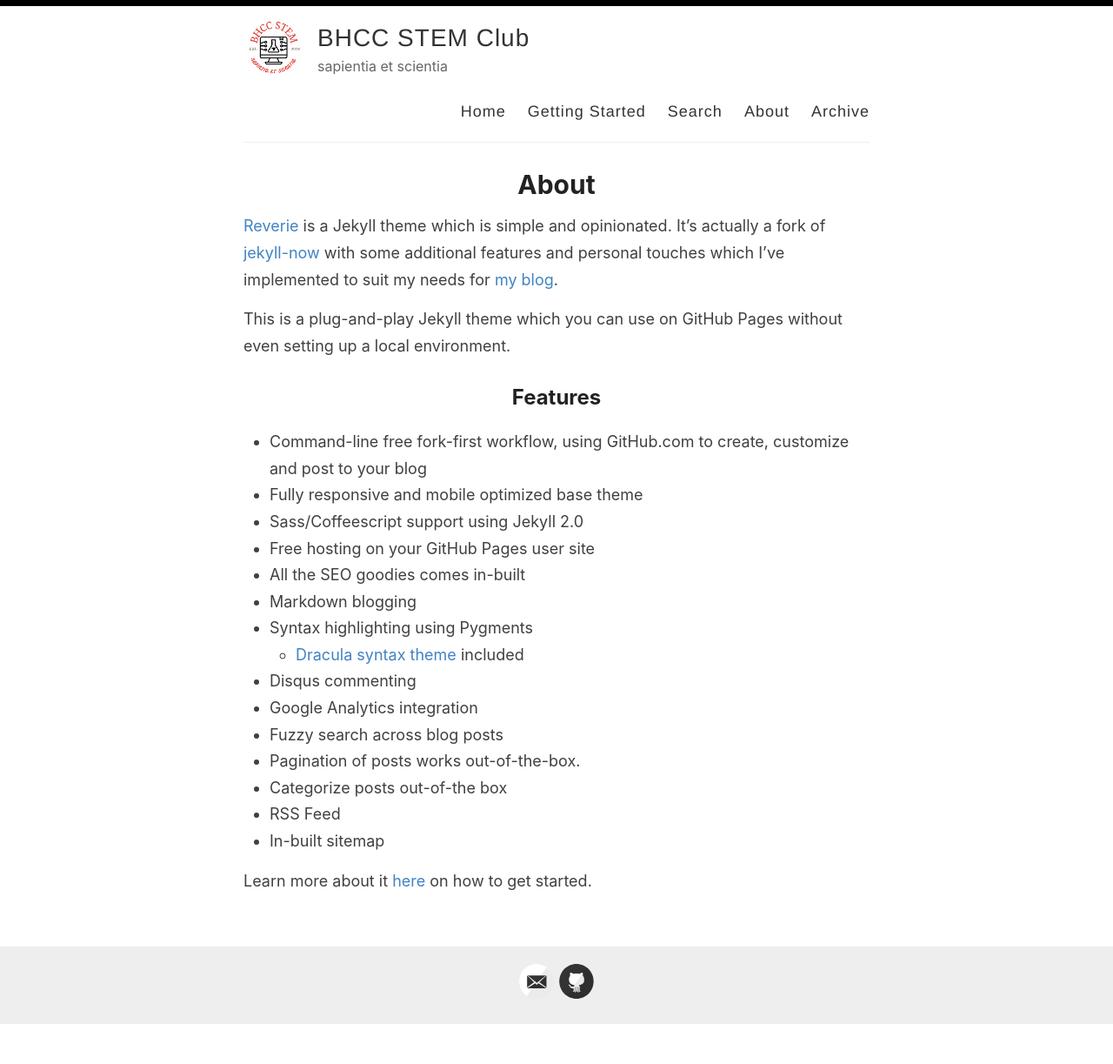
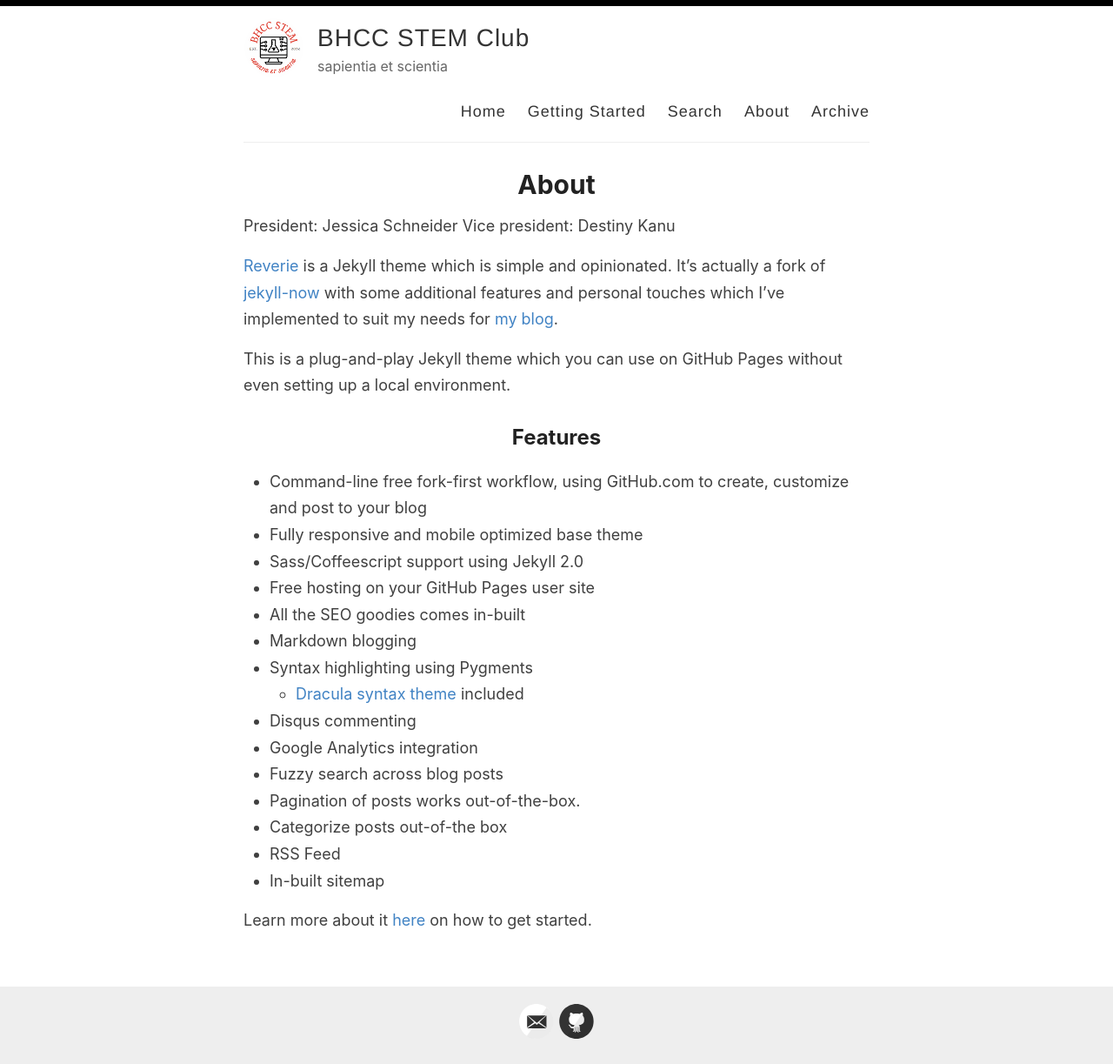
Before and after one commit to bhccstem/bhccstem.github.io, a Jekyll site: the page built from _pages/about.md, in a window 1280 px wide. Shown: the whole page at 87% size. Built offline with Jekyll 4.4.1, drawn with Linux system fonts in a browser that asks for light colours; before the commit the page ends 1178 px from its top, so only the background shows below that.

Commit message:
Update about.md

```diff
--- a/_pages/about.md
+++ b/_pages/about.md
@@ -3,6 +3,9 @@ layout: page
 title: About
 permalink: /about/
 ---
+
+President: Jessica Schneider
+Vice president: Destiny Kanu
 
 [Reverie](https://github.com/amitmerchant1990/reverie) is a Jekyll theme which is simple and opinionated. It's actually a fork of [jekyll-now](https://github.com/barryclark/jekyll-now) with some additional features and personal touches which I've implemented to suit my needs for [my blog](https://www.amitmerchant.com).
 
```
